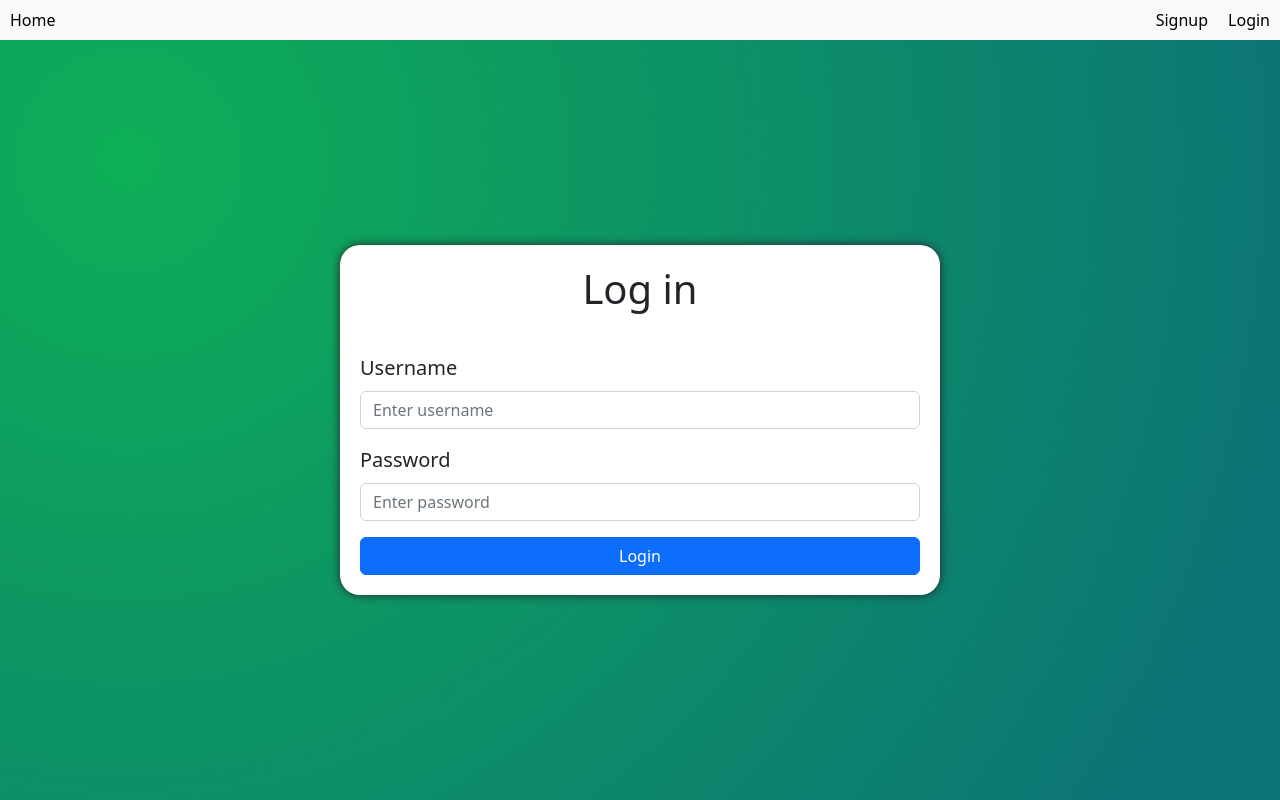
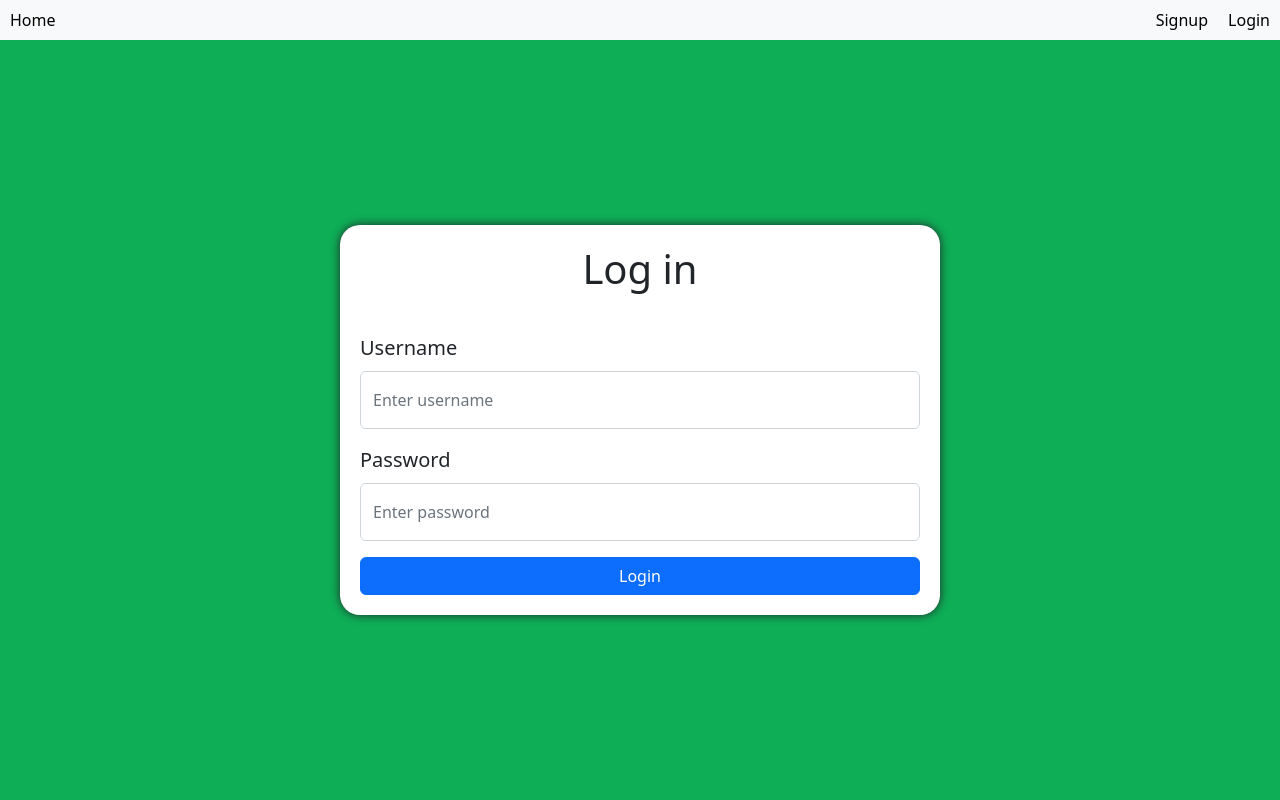
Before and after one commit to Erlandino/backend-api, a React (Create React App) app in the folder frontend/: page /#/Login in a window 1280 px wide. Built offline with nearby package versions, Linux system fonts and the light colour scheme; no server answers.

Commit message:
styled login page better, made login page redirect you to profile page if allready logged in

```diff
--- a/frontend/src/App.jsx
+++ b/frontend/src/App.jsx
@@ -20,7 +20,10 @@ function App() {
       <Routes>
         <Route path="/" element={<Home ifLoggedIn={ifLoggedIn} />} />
         <Route path="/Signup" element={<Signup />} />
-        <Route path="/Login" element={<Login setIfLoggedIn={setIfLoggedIn} />} />
+        <Route
+          path="/Login"
+          element={<Login setIfLoggedIn={setIfLoggedIn} ifLoggedIn={ifLoggedIn} />}
+        />
         <Route path="/Profile" element={<Profile ifLoggedIn={ifLoggedIn} />} />
       </Routes>
     </main>
--- a/frontend/src/components/Login.jsx
+++ b/frontend/src/components/Login.jsx
@@ -1,13 +1,14 @@
 // imports
-import { useState } from "react";
+import { useState, useEffect } from "react";
 import { useNavigate } from "react-router-dom";
 import Button from "react-bootstrap/Button";
 import Form from "react-bootstrap/Form";
+import Alert from "react-bootstrap/Alert";
 
 // Login component
 export default function Login(props) {
   // Prop destructuring
-  const { setIfLoggedIn } = props;
+  const { setIfLoggedIn, ifLoggedIn } = props;
 
   // useStates
   const [responseText, setResponseText] = useState("");
@@ -18,6 +19,12 @@ export default function Login(props) {
 
   // useNavigate
   const navigate = useNavigate();
+
+  useEffect(() => {
+    if (ifLoggedIn) {
+      navigate("/profile");
+    }
+  }, [ifLoggedIn]);
 
   async function loginApi() {
     // Login Api Post username and password for authentication check
@@ -30,19 +37,17 @@ export default function Login(props) {
       body: JSON.stringify(loginDetails),
     });
 
-    // let data = await res.json();
-    let data = await res;
-    console.log(data);
+    let data = await res.json();
+    // console.log(data);
 
     // Puts login response in the class responseText div
     if (res.ok) {
       /* if correct username/password*/
-      setResponseText((prevState) => "correct account details");
       setIfLoggedIn((prevState) => true);
       navigate("/profile");
     } else {
       /* if incorrect username/password*/
-      setResponseText((prevState) => "incorrect account details");
+      setResponseText((prevState) => "Incorrect account details");
     }
   }
 
@@ -57,6 +62,7 @@ export default function Login(props) {
           <Form.Control
             type="username"
             placeholder="Enter username"
+            className="py-3 mb-2"
             onChange={(e) =>
               setLoginDetails((prevLoginDetails) => {
                 return { ...prevLoginDetails, username: e.target.value };
@@ -69,6 +75,7 @@ export default function Login(props) {
           <Form.Control
             type="password"
             placeholder="Enter password"
+            className="py-3 mb-2"
             onChange={(e) =>
               setLoginDetails((prevLoginDetails) => {
                 return { ...prevLoginDetails, password: e.target.value };
@@ -76,6 +83,9 @@ export default function Login(props) {
             }
           />
         </Form.Group>
+
+        {/* Login from response text */}
+        {responseText && <Alert variant="danger">{responseText}</Alert>}
 
         <Button
           className="w-100"
@@ -88,13 +98,6 @@ export default function Login(props) {
           Login
         </Button>
       </Form>
-
-      {/* Login from response text */}
-      {responseText && (
-        <div>
-          <p> {responseText} </p>
-        </div>
-      )}
     </div>
   );
 }
--- a/frontend/src/index.css
+++ b/frontend/src/index.css
@@ -24,11 +24,8 @@
   display: flex;
   flex-direction: column;
   height: 100vh;
-  background-image: radial-gradient(
-    circle farthest-corner at 10% 20%,
-    rgba(14, 174, 87, 1) 0%,
-    rgba(12, 116, 117, 1) 90%
-  );
+  background-color: rgba(14, 174, 87, 1);
+  /* background-color: rgba(12, 116, 117, 1); */
 }
 
 .responseText {
```
